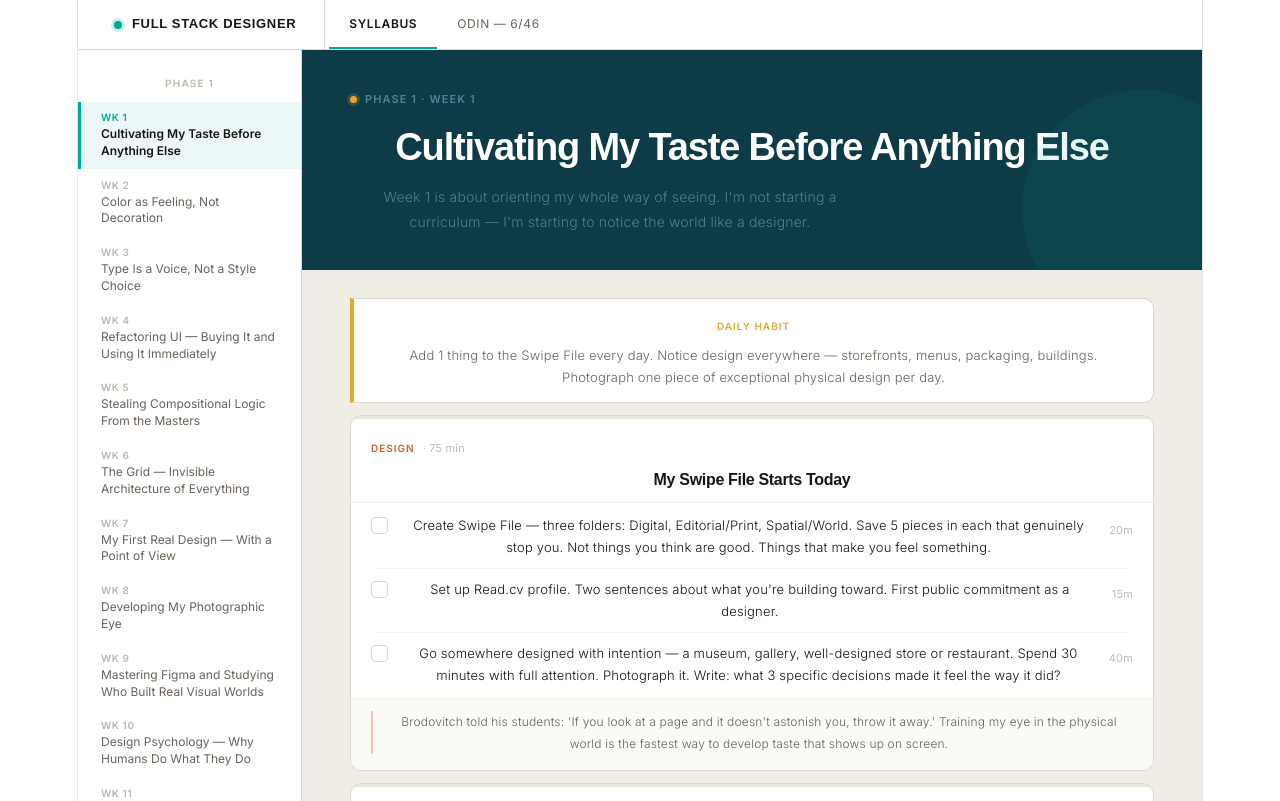
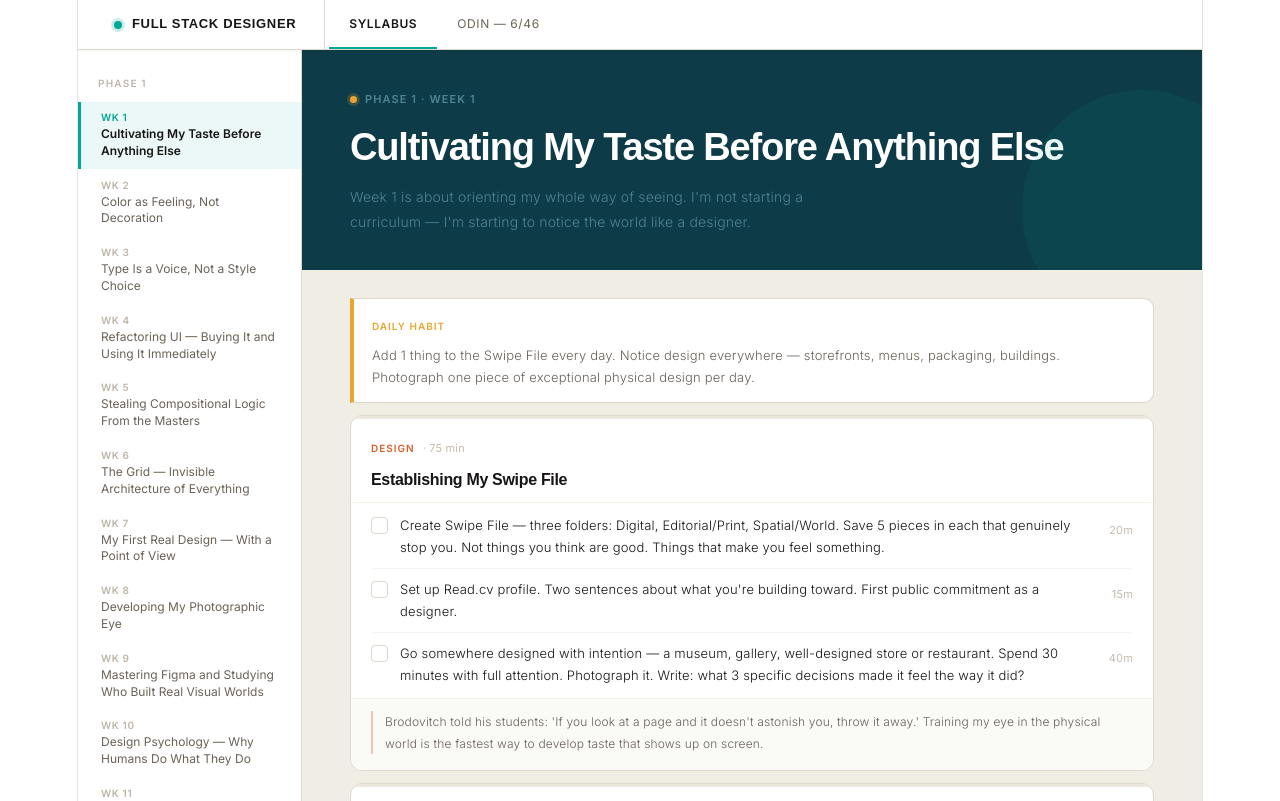
Before and after one commit to hyf-ideafactory/fullstack-designer-syllabus, a React (Vite) app: page / in a window 1280 px wide. Built offline with nearby package versions, Linux system fonts and the light colour scheme; a web font is replaced by a local one.

Commit message:
fixed title alignment

```diff
--- a/src/App.jsx
+++ b/src/App.jsx
@@ -14,7 +14,7 @@ const PHASES = [
         sessions: [
           {
             track: "Design", duration: "75 min",
-            title: "My Swipe File Starts Today",
+            title: "Establishing My Swipe File",
             tasks: [
               { t: "Create Swipe File — three folders: Digital, Editorial/Print, Spatial/World. Save 5 pieces in each that genuinely stop you. Not things you think are good. Things that make you feel something.", m: 20 },
               { t: "Set up Read.cv profile. Two sentences about what you're building toward. First public commitment as a designer.", m: 15 },
@@ -652,7 +652,7 @@ export default function App() {
   const getDone=(si,ti)=>!!completed[`p${activePhase}-w${activeWeekIdx}-s${si}-t${ti}`];
 
   return (
-    <div style={{minHeight:"100vh",background:"#F0EDE5",fontFamily:"'Inter','Helvetica Neue',sans-serif",color:TEXT}}>
+    <div style={{minHeight:"100vh",background:"#F0EDE5",fontFamily:"'Inter','Helvetica Neue',sans-serif",color:TEXT,textAlign:"left"}}>
       <style>{`
         @import url('https://fonts.googleapis.com/css2?family=Inter:wght@300;400;500;600&display=swap');
         @import url('https://api.fontshare.com/v2/css?f[]=clash-display@600,700&display=swap');
@@ -779,14 +779,14 @@ export default function App() {
                 <span style={{fontSize:"11px",fontWeight:600,letterSpacing:"0.1em",textTransform:"uppercase",color:"#4E8494"}}>{phase.label} · Week {week.week}</span>
               </div>
               <h2 style={{fontFamily:"'Clash Display',sans-serif",fontSize:"clamp(22px,3vw,38px)",fontWeight:700,color:"#fff",letterSpacing:"-0.03em",lineHeight:1.15,marginBottom:"14px"}}>{week.theme}</h2>
-              <p style={{fontSize:"14px",color:"#4E8494",lineHeight:1.8,maxWidth:"520px",fontWeight:300}}>{week.goal}</p>
+              <p style={{fontSize:"14px",color:"#4E8494",lineHeight:1.8,maxWidth:"520px",fontWeight:300,textAlign:"left"}}>{week.goal}</p>
             </div>
 
             <div style={{padding:"28px 48px",display:"flex",flexDirection:"column",gap:"12px"}}>
               {week.dailyHabit&&(
                 <div style={{background:SURFACE,border:`1px solid ${BORDER}`,borderLeft:`4px solid ${GOLD}`,borderRadius:"0 10px 10px 0",padding:"14px 18px"}}>
                   <div style={{fontSize:"10px",fontWeight:600,letterSpacing:"0.1em",textTransform:"uppercase",color:GOLD,marginBottom:"5px"}}>Daily habit</div>
-                  <p style={{fontSize:"13px",color:MUTED,lineHeight:1.7,fontWeight:300}}>{week.dailyHabit}</p>
+                  <p style={{fontSize:"13px",color:MUTED,lineHeight:1.7,fontWeight:300,textAlign:"left"}}>{week.dailyHabit}</p>
                 </div>
               )}
 
@@ -808,7 +808,7 @@ export default function App() {
                         {session.feynman&&<span style={{background:`${GOLD}1A`,color:"#A06A10",fontSize:"10px",fontWeight:600,padding:"2px 9px",borderRadius:"20px",letterSpacing:"0.04em"}}>✎ Feynman close</span>}
                         {allDone&&<span style={{marginLeft:"auto",background:tc,color:"#fff",fontSize:"10px",fontWeight:700,padding:"2px 10px",borderRadius:"20px",letterSpacing:"0.06em",textTransform:"uppercase"}}>Done ✦</span>}
                       </div>
-                      <p style={{fontFamily:"'Clash Display',sans-serif",fontSize:"16px",fontWeight:700,color:TEXT,letterSpacing:"-0.02em",lineHeight:1.3}}>{session.title}</p>
+                      <p style={{fontFamily:"'Clash Display',sans-serif",fontSize:"16px",fontWeight:700,color:TEXT,letterSpacing:"-0.02em",lineHeight:1.3,textAlign:"left"}}>{session.title}</p>
                     </div>
                     <div style={{padding:"2px 20px"}}>
                       {session.tasks.map((task,ti)=>{
@@ -834,7 +834,7 @@ export default function App() {
                                 {done&&<svg width="8" height="6" viewBox="0 0 8 6" fill="none"><path d="M1 3L3 5L7 1" stroke="#fff" strokeWidth="1.5" strokeLinecap="round" strokeLinejoin="round"/></svg>}
                               </div>
                             )}
-                            <span style={{flex:1,fontSize:"13px",lineHeight:1.65,fontWeight:isLabel?600:300,color:isLabel?tc:done?MUTED:TEXT,textDecoration:(!isLabel&&done)?"line-through":"none",textDecorationColor:"#C4BBB0"}}>{task.t}</span>
+                            <span style={{flex:1,fontSize:"13px",lineHeight:1.65,fontWeight:isLabel?600:300,color:isLabel?tc:done?MUTED:TEXT,textDecoration:(!isLabel&&done)?"line-through":"none",textDecorationColor:"#C4BBB0",textAlign:"left"}}>{task.t}</span>
                             {task.m>0&&<span style={{fontSize:"11px",color:"#C4BBB0",flexShrink:0,paddingTop:"2px"}}>{task.m}m</span>}
                           </div>
                         );
@@ -842,7 +842,7 @@ export default function App() {
                     </div>
                     {session.anchor&&(
                       <div style={{padding:"12px 20px 16px",borderTop:"1px solid #F5F0E8",background:"#FAFAF7"}}>
-                        <p style={{fontSize:"12px",color:MUTED,lineHeight:1.8,fontStyle:"italic",fontWeight:300,paddingLeft:"12px",borderLeft:`2px solid ${tc}55`}}>{session.anchor}</p>
+                        <p style={{fontSize:"12px",color:MUTED,lineHeight:1.8,fontStyle:"italic",fontWeight:300,paddingLeft:"12px",borderLeft:`2px solid ${tc}55`,textAlign:"left"}}>{session.anchor}</p>
                       </div>
                     )}
                   </div>
```
